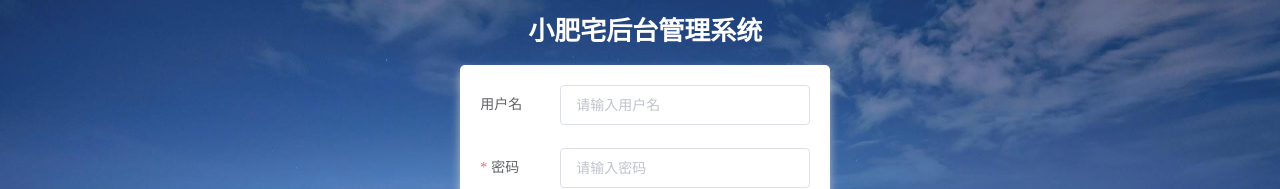
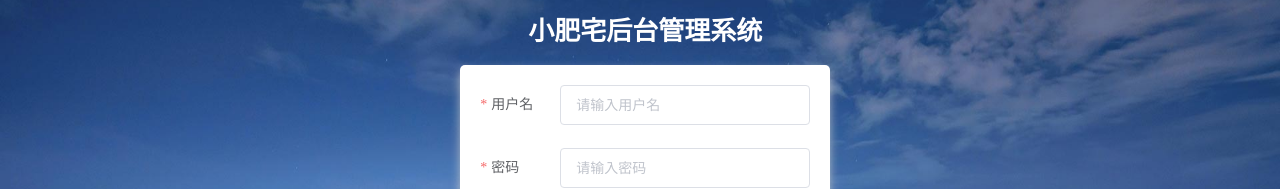
Before and after one commit to leokaka1/Vue_Manage_Sys, a Vue app in the folder element-app/: page /login in a window 1280 px wide. Shown: the part 206-395 px from the top of the page. Built offline with nearby package versions, Linux system fonts and the light colour scheme.

Commit message:
修改了登录的时候取用户名，而不是邮箱

```diff
--- a/element-app/src/views/Login.vue
+++ b/element-app/src/views/Login.vue
@@ -11,11 +11,11 @@
           label-width="80px"
           class="loginForm"
         >
-          <!-- 邮箱 -->
-          <el-form-item label="用户名" prop="name">
+          <!-- 用户名 -->
+          <el-form-item label="用户名" prop="username">
             <el-input
               clearable
-              v-model="loginUser.name"
+              v-model="loginUser.username"
               placeholder="请输入用户名"
             ></el-input>
           </el-form-item>
@@ -56,11 +56,11 @@ export default {
     return {
       labelPosition: "left",
       loginUser: {
-        name:"",
+        username:"",
         password: ""
       },
       rules: {
-        email: [
+        username: [
           {
             required: true,
             message: "请输入正确的用户名",
@@ -90,10 +90,11 @@ export default {
     submitForm(formName) {
       this.$refs[formName].validate(async valid => {
         if (valid) {
+          const {username,password} = this.loginUser
           //   请求登录
           const result = await this.$axios.post(
             "/api/users/login",
-            this.loginUser
+            {...this.loginUser,password:this.$md5(password)}
           );
           console.log(result);
           const { code, msg, token, data } = result.data;
```
Also changed, not shown: 1 other file (tests, documents, lock files or other folders).
